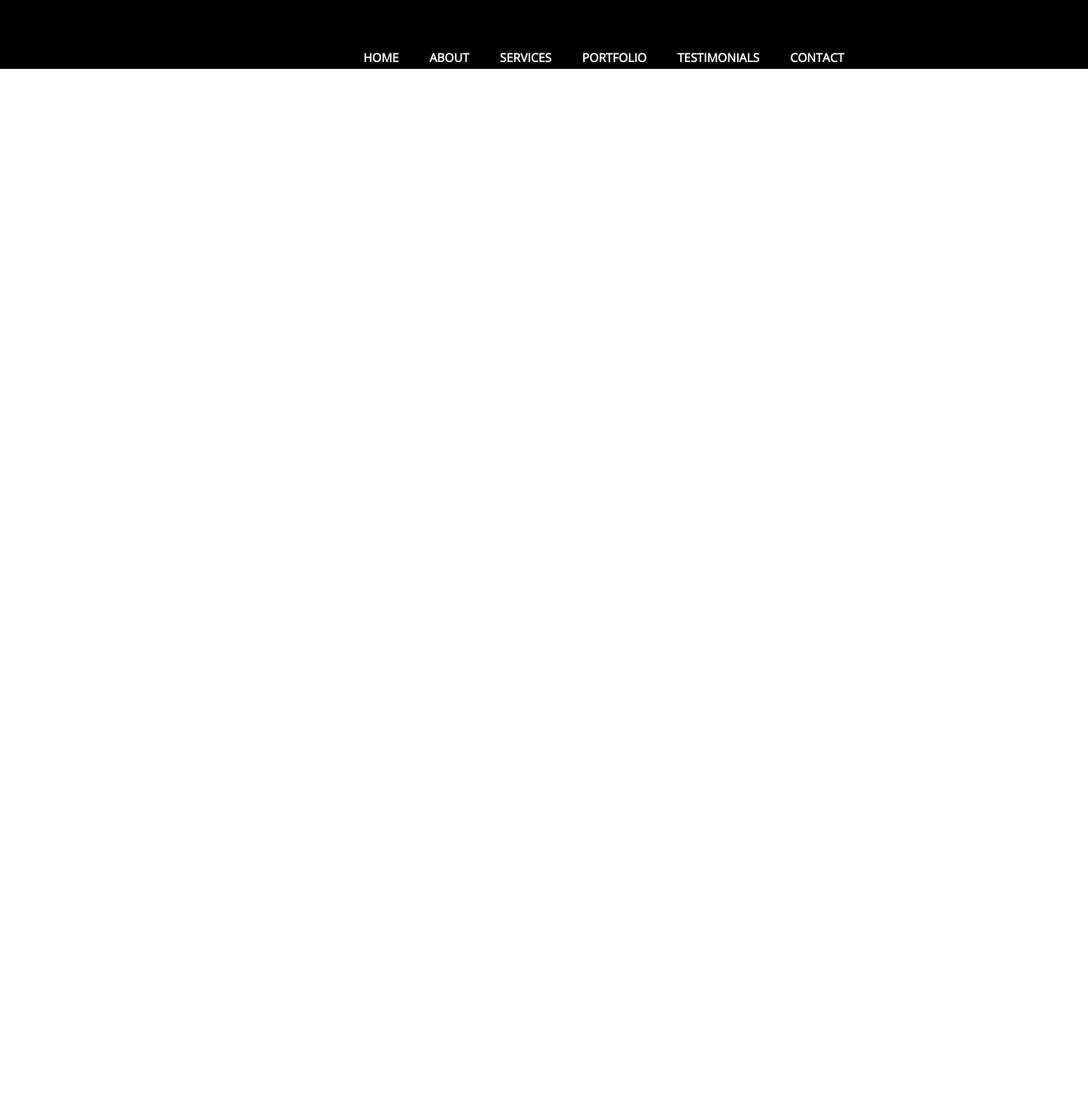
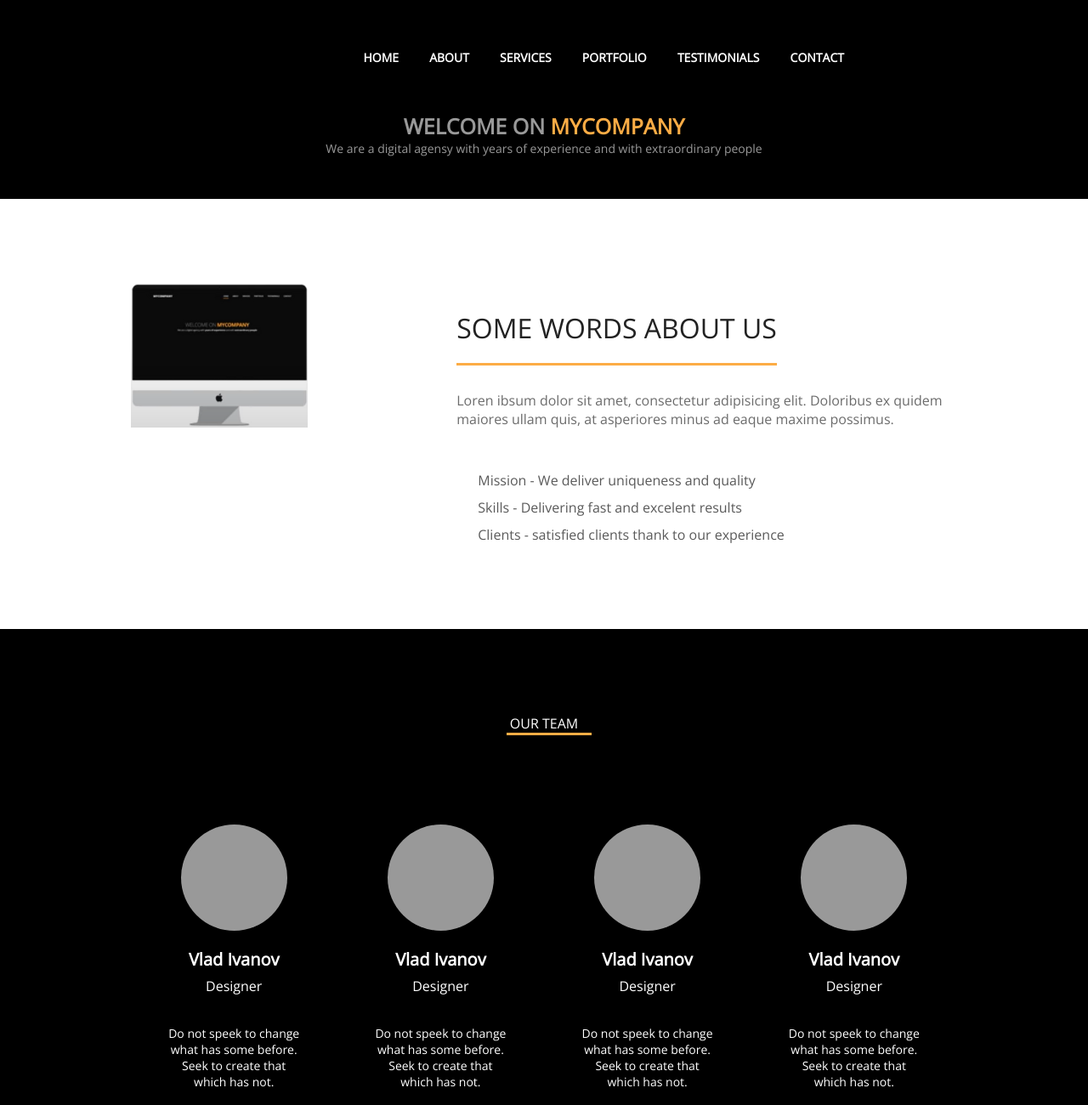
Before and after one commit to not-only-yours/First-site-html5, a website built with Parcel: page index.html in a window 1280 px wide. Shown: the whole page at 85% size. Before the commit the page ends 800 px from the top, so only its background shows below. Built offline with nearby package versions, Linux system fonts and the light colour scheme; files whose address does not match are found by name.

Commit message:
work with photo and flexbox

```diff
--- a/index.html
+++ b/index.html
@@ -23,7 +23,63 @@
         </div>
       </nav>
     </header>
+    <main>
+      <div class="main__welcome">
+        <h1>WELCOME ON <span class = "mycompany">MYCOMPANY</span></h1>
+        <p>We are a digital agensy with years of experience and with extraordinary people</p>
+      </div>
 
+
+      <div class = "wrapper">
+        <div class = "main__about">
+          <div class = "about__left">
+          <img class="mw-100" src="img/Screenshot_1.png" alt="mac">
+          </div>
+          <div class = "about__right">
+          <h1>SOME WORDS ABOUT US</h1>
+            <p>Loren ibsum dolor sit amet, consectetur adipisicing elit. Doloribus ex quidem maiores
+              ullam quis, at asperiores minus ad eaque maxime possimus.</p>
+            <ul>
+              <li>Mission - We deliver uniqueness and quality</li>
+              <li>Skills - Delivering fast and excelent results</li>
+              <li>Clients - satisfied clients thank to our experience</li>
+            </ul>
+          </div>
+        </div>
+      </div>
+      <div class="main__team">
+        <div class="wrapper">
+        <hi>OUR TEAM</hi>
+        <div class="line"></div>
+        <div class="team__cards">
+        <div class="card">
+          <div class="photo"></div>
+          <h4 class="name">Vlad Ivanov</h4>
+          <p class="position">Designer</p>
+          <p class="about__position">Do not speek to change what has some before. Seek to create that which has not.</p>
+        </div>
+        <div class="card">
+          <div class="photo"></div>
+          <h4 class="name">Vlad Ivanov</h4>
+          <p class="position">Designer</p>
+          <p class="about__position">Do not speek to change what has some before. Seek to create that which has not.</p>
+        </div>
+        <div class="card">
+          <div class="photo"></div>
+          <h4 class="name">Vlad Ivanov</h4>
+          <p class="position">Designer</p>
+          <p class="about__position">Do not speek to change what has some before. Seek to create that which has not.</p>
+        </div>
+        <div class="card">
+          <div class="photo"></div>
+          <h4 class="name">Vlad Ivanov</h4>
+          <p class="position">Designer</p>
+          <p class="about__position">Do not speek to change what has some before. Seek to create that which has not.</p>
+        </div>
+        </div>
+      </div>
+      </div>
+    </main>
   <script src="js/script.js"></script>
 </body>
 </html>
--- a/js/style.css
+++ b/js/style.css
@@ -193,6 +193,21 @@ main .main__about{
   nav{
     margin-left: 20%;
   }
+  .main__about{
+    flex-direction:  column;
+  }
+  .about__right{
+    text-align:  center;
+  }
+  .about__right li{
+    text-align: left;
+  }
+  .mw-100{
+    max-width: 100%;
+  }
+  .team__cards{
+    flex-direction: column;
+  }
 }
 @media screen and (max-width: 1105px) {
   nav{
@@ -243,9 +258,7 @@ main .main__about{
   main .main__welcome h1{
     font-size: 25px;
   }
-  .mw-100{
-    max-width: 100%;
-  }
+
   .main__about{
     flex-direction: column;
   }
@@ -262,3 +275,93 @@ main .main__about{
   }
 
 }
+main{
+  display: flex;
+  flex-direction: column;
+  width: 100%;
+}
+main .main__welcome{
+  background: #000000;
+  text-align: center;
+  padding: 200px 0px 410px 0px;
+}
+
+main .main__welcome p{
+  color: #999999;
+  font-size: 20px;
+}
+
+main .main__welcome h1{
+  color: #999999;
+  font-size: 44px;
+}
+
+.mycompany{
+  color: #fcac45;
+}
+.wrapper{
+ width: 76%;
+  margin: 0 auto;
+}
+main .main__about{
+  display: flex;
+  padding: 100px 0 100px 0;
+}
+.about__right{
+  margin-left: 175px;
+}
+.about__right h1{
+  display: inline-block;
+  border-bottom: 3px solid #fcac45;
+  padding-bottom: 20px;
+}
+.about__right p{
+  margin: 30px 0 50px 0;
+  color: #6c6c6c;
+}
+.about__right li{
+  background: url(img/Screenshot_2.png) 0 no-repeat;
+  padding-left: 25px;
+  margin-top: 10px;
+}
+main .main__welcome{
+  padding: 50px 0 50px 0;
+}
+main .main__welcome p{
+  font-size: 14px;
+}
+main .main__welcome h1{
+  font-size: 25px;
+}
+.mw-100{
+  max-width: 100%;
+}
+
+.main__team{
+  background: black;
+  text-align: center;
+  padding: 100px 0 165px 0;
+  color: white;
+}
+.main__team h1{
+  font-size: 44px;
+  padding-bottom: 30px;
+}
+.line{
+  width: 100px;
+  height: 3px;
+  color: #fcac45;
+  position: relative;
+  left: 45.5%;
+  margin-bottom: 85px;
+}
+.photo{
+  background: #999999;
+  width: 125px;
+  height: 125px;
+  border-radius: 50%;
+  margin: 20px auto;
+}
+.team__cards{
+  display: flex;
+}
```
Also changed, not shown: img/Screenshot_1.png (added), img/Screenshot_2.png (added).
